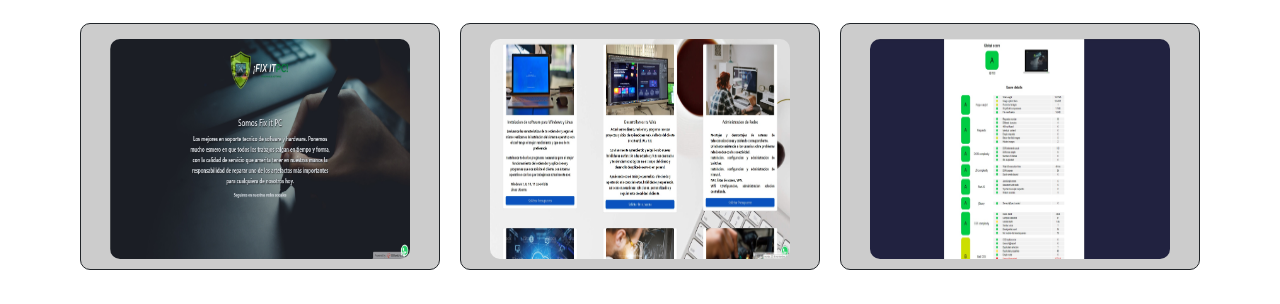
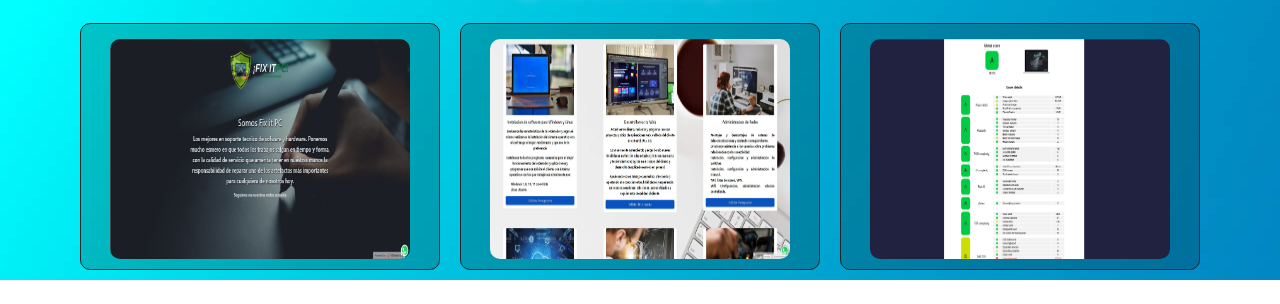
Before and after one commit to maurolores92/portafolio, a website: page index.html in a window 1280 px wide. Shown: the part 3640-3944 px from the top of the page. Drawn offline with nearby package versions, Linux system fonts and the light colour scheme; the site is published under a folder, as on GitHub Pages, so addresses that start at the root find nothing.

Commit message:
background

```diff
--- a/scss/components/_portafolio.scss
+++ b/scss/components/_portafolio.scss
@@ -1,5 +1,5 @@
 .portafolio {
-    background-image: url(/assets/img/fondoservicio1s.jpg);
+    background-image: url(../assets/img/fondoservicio1s.jpg);
     h4 {
         padding-top: 30px;
         font-weight: bold;
```
Also changed, not shown: css/style.css.
